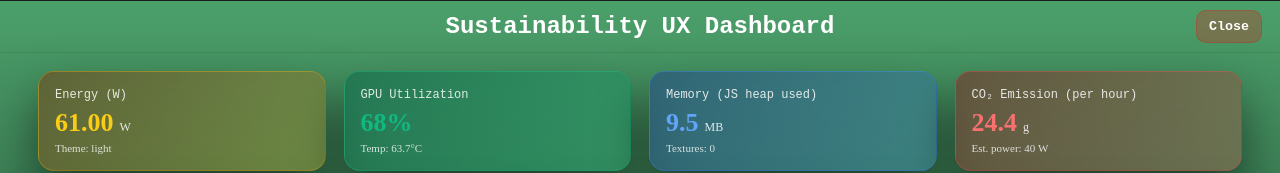
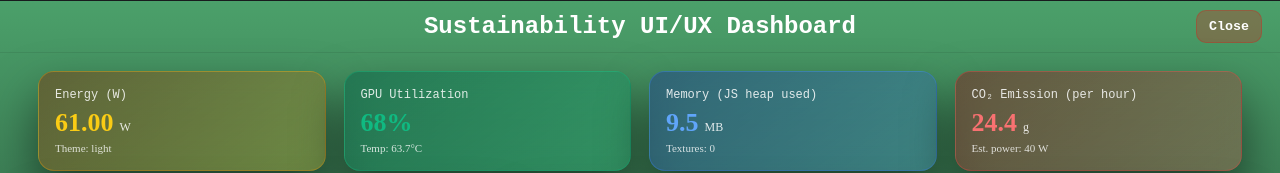
Before and after one commit to sunil-khokhar-3288/sustainable-ux, a React (Create React App) app: page / in a window 1280 px wide. Shown: the top 173 px of the page. Built offline with nearby package versions, Linux system fonts and the light colour scheme; no server answers.

Commit message:
Updated heading for dashboard

```diff
--- a/public/index.html
+++ b/public/index.html
@@ -4,7 +4,7 @@
     <meta charset="utf-8" />
     <link rel="icon" href="%PUBLIC_URL%/favicon.ico" />
     <meta name="viewport" content="width=device-width, initial-scale=1" />
-    <title>Sustainability in UX</title>
+    <title>Sustainability in UI/UX</title>
   </head>
   <body>
     <div id="root"></div>
--- a/src/ThreeSceneWithGPU.js
+++ b/src/ThreeSceneWithGPU.js
@@ -262,7 +262,7 @@ export default function ThreeSceneWithGPU() {
           }}>
             <div style={{ top: 0, zIndex: 1, borderBottom: '1px solid rgba(0,0,0,0.08)' }}>
               <div style={{ display: 'flex', alignItems: 'center', justifyContent: 'center', padding: '12px 18px', gap: 12 }}>
-                <div style={{ fontFamily: 'monospace', fontSize: 24, color: 'white', fontWeight: 700 }}>Sustainability UX Dashboard</div>
+                <div style={{ fontFamily: 'monospace', fontSize: 24, color: 'white', fontWeight: 700 }}>Sustainability UI/UX Dashboard</div>
                 <div style={{ position: 'absolute', right: 18 }}>
                   <button onClick={() => setShowDashboard(false)} style={{
                     background: 'rgba(248, 10, 10, 0.25)',
```
